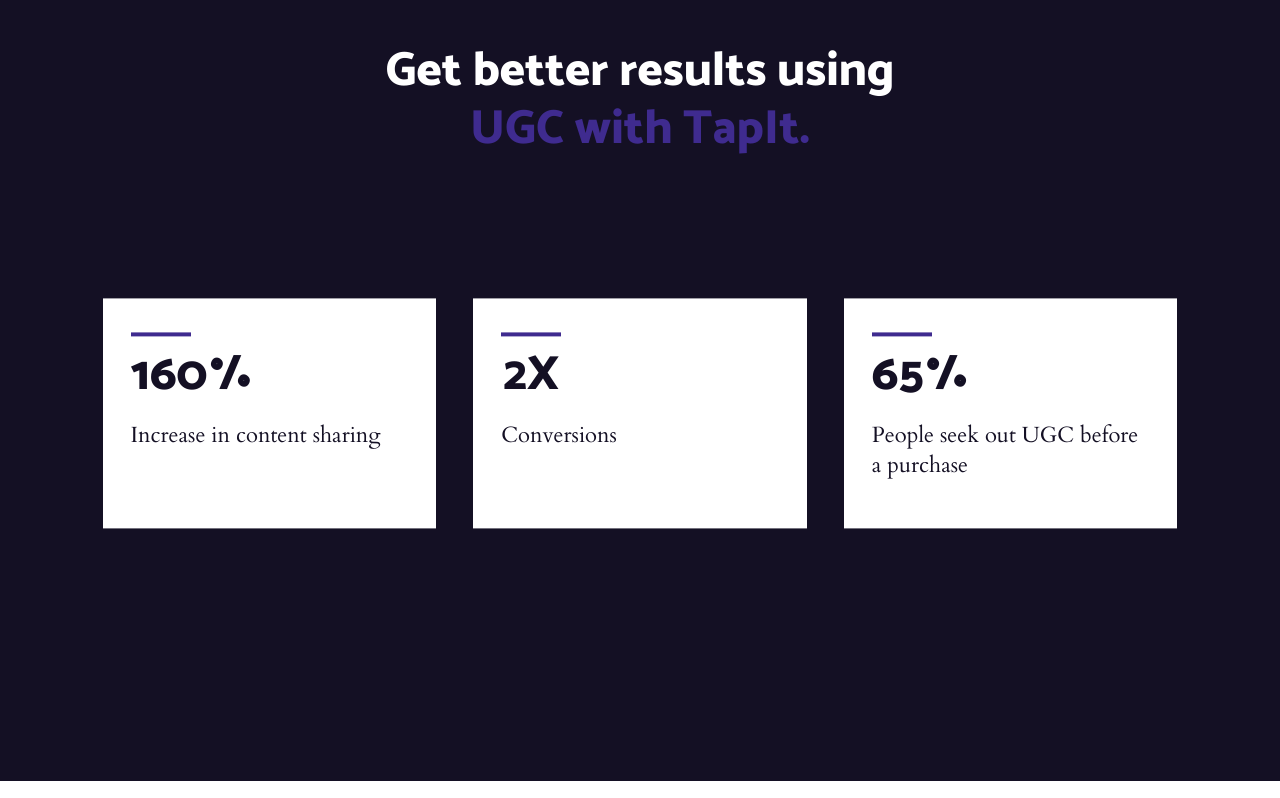
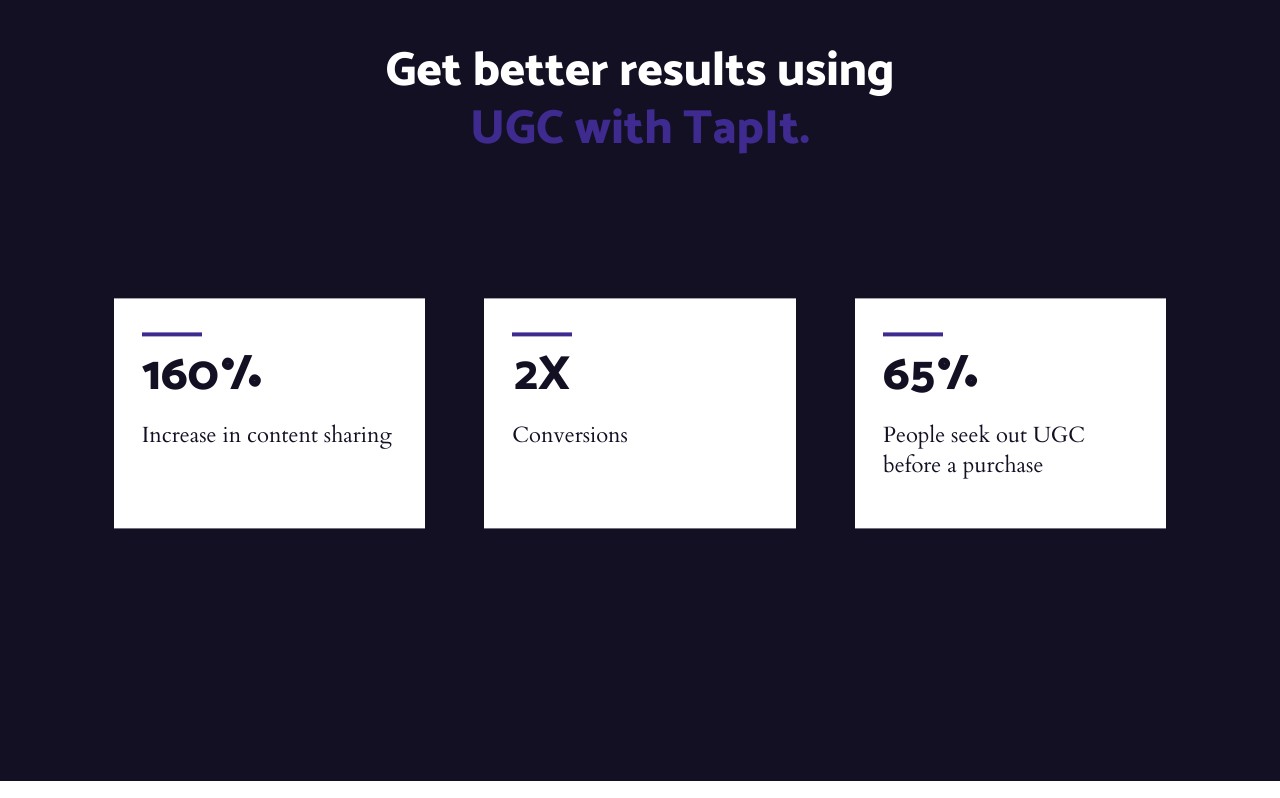
Before and after one commit to orldm/tapit-landing, a website: page public/index.html in a window 1280 px wide. Shown: the part 3319-4117 px from the top of the page. Drawn offline with nearby package versions, Linux system fonts and the light colour scheme.

Commit message:
update layout and path to favicon

```diff
--- a/public/css/main.css
+++ b/public/css/main.css
@@ -380,7 +380,7 @@
 
 .stats-card {
     padding: 34px 28px;
-    width: 30%;
+    width: 28%;
     min-height: 230px;
     background-color: #FFFFFF;
 }
--- a/public/index.html
+++ b/public/index.html
@@ -3,7 +3,7 @@
 <head>
     <meta charset="UTF-8">
     <title>TapIt</title>
-    <link rel="icon" type="image/png" href="/img/favicon.png">
+    <link rel="icon" type="image/png" href="./img/favicon.png">
     <link type="text/css" href="./css/fonts.css" rel="stylesheet">
     <link type="text/css" href="./css/main.css" rel="stylesheet">
 </head>
```
